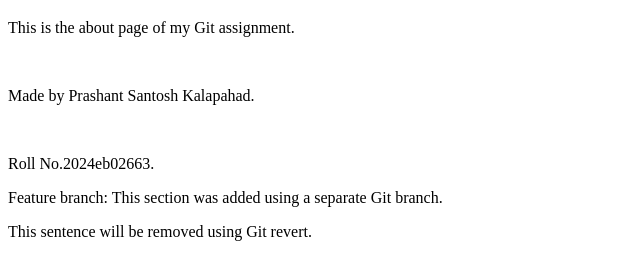
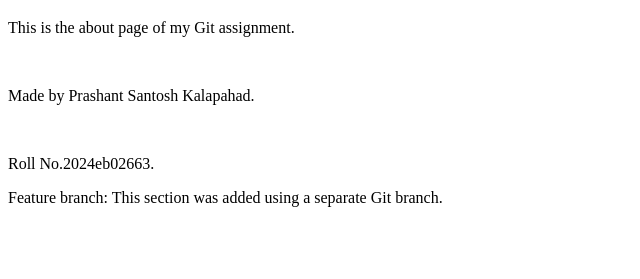
Before and after one commit to prashant9960/git-workflow-assignment, a plain HTML site: page about.html in a window 1280 px wide. Shown: the part 61-340 px from the top of the page, without its empty margins (0-640 px from the left). Drawn offline with Linux system fonts and the light colour scheme.

Commit message:
Revert "Add temporary note for revert demonstration"
This reverts commit 1b91eb1175062a52ab4595538971c5a0a2ded56b.

```diff
--- a/about.html
+++ b/about.html
@@ -11,6 +11,5 @@
     <p>Made by Prashant Santosh Kalapahad.</p><br>
     <p>Roll No.2024eb02663.</p>
 <p>Feature branch: This section was added using a separate Git branch.</p>
-<p>This sentence will be removed using Git revert.</p>
 </body>
 </html>
```
